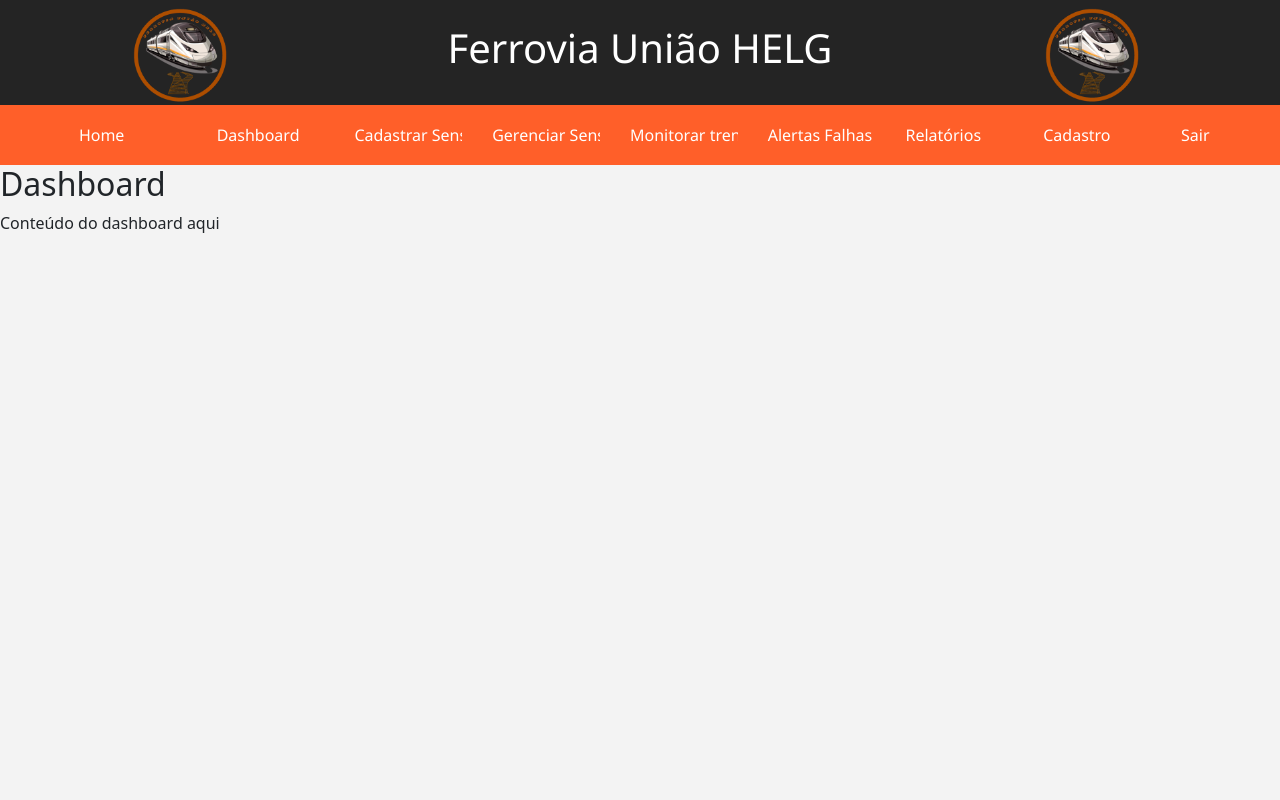
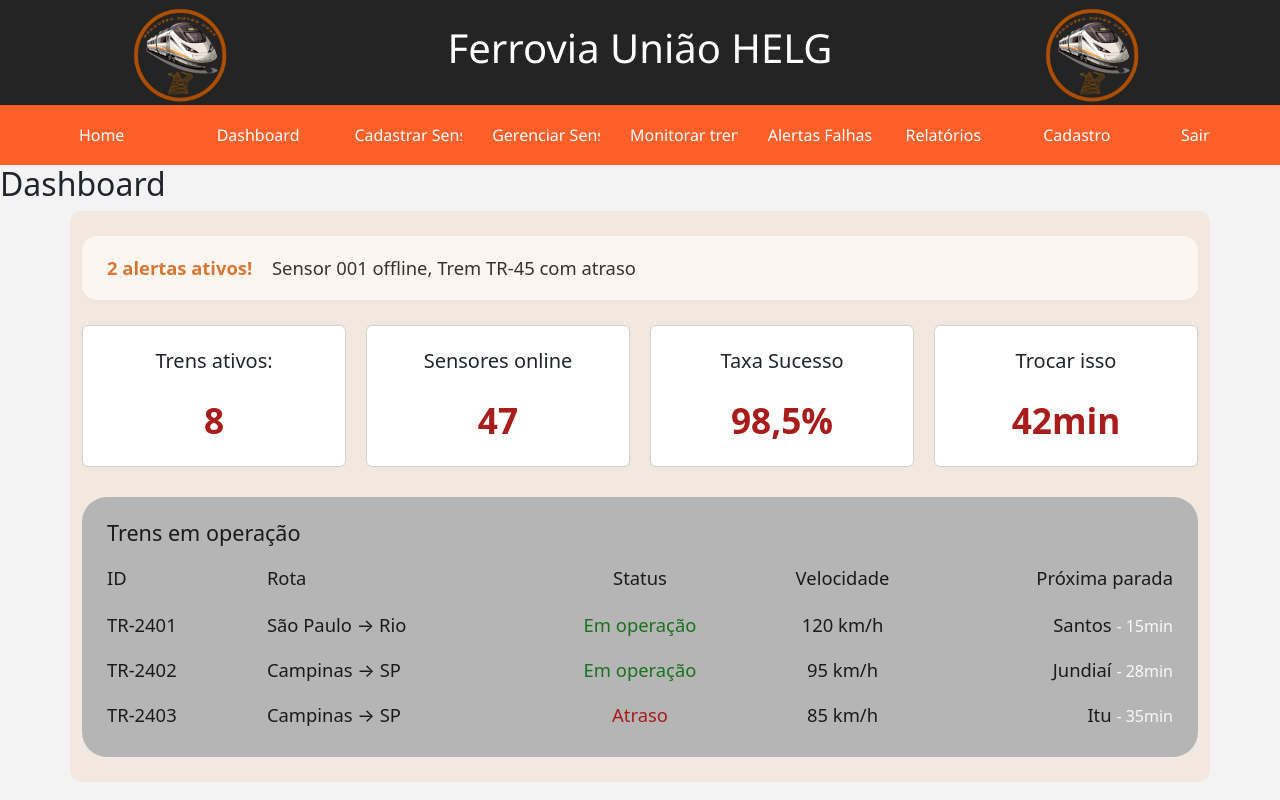
Before and after one commit to EduardoLopes17/SA-Ferrorama, a PHP site: page / in a window 1280 px wide, after a click on "Dashboard". Run offline with PHP 8.4, Linux system fonts and the light colour scheme.

Commit message:
add - criação do dashbord

```diff
--- a/assets/style/style.css
+++ b/assets/style/style.css
@@ -72,6 +72,120 @@
     margin: 150px auto;
     width: 1100px;
     border-radius: 30px;
+}
+
+.container {
+    width: 100%;
+    max-width: 1000px;
+    background-color: #f3e8df;
+    padding: 25px;
+    border-radius: 12px;
+}
+
+
+.alert-bar {
+    background-color: #fdf6f0;
+    padding: 18px 25px;
+    border-radius: 15px;
+    margin-bottom: 25px;
+    font-size: 1.15rem;
+    color: #333;
+    box-shadow: 0 2px 5px rgba(0,0,0,0.02);
+}
+
+.alert-title {
+    color: #d97736;
+    font-weight: bold;
+    margin-right: 15px;
+}
+
+
+.metrics-grid {
+    display: grid;
+    grid-template-columns: repeat(4, 1fr);
+    gap: 20px;
+    margin-bottom: 30px;
+}
+
+.card {
+    background-color: #b5b5b5;
+    padding: 20px;
+    border-radius: 25px;
+    text-align: center;
+    min-height: 140px;
+    display: flex;
+    flex-direction: column;
+    justify-content: space-between;
+}
+
+.card-title {
+    font-size: 1.25rem;
+    color: #1a1a1a;
+    font-weight: 500;
+}
+
+.card-value {
+    font-size: 2.2rem;
+    font-weight: bold;
+    margin-top: 10px;
+}
+
+
+.text-red {
+    color: #a81c1c;
+}
+
+
+.table-container {
+    background-color: #b5b5b5;
+    border-radius: 25px;
+    padding: 20px 25px;
+}
+
+.table-title {
+    font-size: 1.35rem;
+    color: #1a1a1a;
+    margin-bottom: 15px;
+    font-weight: 500;
+}
+
+table {
+    width: 100%;
+    border-collapse: collapse;
+    font-size: 1.15rem;
+}
+
+th {
+    font-weight: 500;
+    color: #1a1a1a;
+    padding-bottom: 12px;
+}
+
+td {
+    padding: 10px 0;
+    color: #1a1a1a;
+    vertical-align: middle;
+}
+
+
+.col-id { width: 15%; text-align: left; }
+.col-rota { width: 25%; text-align: left; }
+.col-status { width: 20%; text-align: center; }
+.col-vel { width: 18%; text-align: center; }
+.col-parada { width: 22%; text-align: right; }
+
+
+.status-ok {
+    color: #1b721d;
+}
+
+.status-delay {
+    color: #a81c1c;
+}
+
+.text-light {
+    color: #555;
+    font-size: 1rem;
 }
 
 
--- a/index.html
+++ b/index.html
@@ -76,7 +76,8 @@
         </div>
         <br>
         <br>
-        <center><h2 class="H222"> Rotas de trajeto </h2>
+        <center>
+            <h2 class="H222"> ROTAS E TRAJETO </h2>
 
             <div>
                 <center><img src="assets/img/trajeto trem.jpg" alt="">
@@ -86,7 +87,72 @@
 
     <div id="dashboard" class="content">
         <h2>Dashboard</h2>
-        <p>Conteúdo do dashboard aqui</p>
+        <div class="container">
+
+            <div class="alert-bar">
+                <span class="alert-title">2 alertas ativos!</span>
+                <span class="alert-text">Sensor 001 offline, Trem TR-45 com atraso</span>
+            </div>
+
+            <div class="metrics-grid">
+                <div class="card">
+                    <div class="card-title">Trens ativos:</div>
+                    <div class="card-value text-red">8</div>
+                </div>
+                <div class="card">
+                    <div class="card-title">Sensores online</div>
+                    <div class="card-value text-red">47</div>
+                </div>
+                <div class="card">
+                    <div class="card-title">Taxa Sucesso</div>
+                    <div class="card-value text-red">98,5%</div>
+                </div>
+                <div class="card">
+                    <div class="card-title">Trocar isso</div>
+                    <div class="card-value text-red">42min</div>
+                </div>
+            </div>
+
+            <div class="table-container">
+                <div class="table-title">Trens em operação</div>
+                <table>
+                    <thead>
+                        <tr>
+                            <th class="col-id">ID</th>
+                            <th class="col-rota">Rota</th>
+                            <th class="col-status">Status</th>
+                            <th class="col-vel">Velocidade</th>
+                            <th class="col-parada">Próxima parada</th>
+                        </tr>
+                    </thead>
+                    <tbody>
+                        <tr>
+                            <td class="col-id">TR-2401</td>
+                            <td class="col-rota">São Paulo &rarr; Rio</td>
+                            <td class="col-status status-ok">Em operação</td>
+                            <td class="col-vel">120 km/h</td>
+                            <td class="col-parada">Santos <span class="text-light">- 15min</span></td>
+                        </tr>
+                        <tr>
+                            <td class="col-id">TR-2402</td>
+                            <td class="col-rota">Campinas &rarr; SP</td>
+                            <td class="col-status status-ok">Em operação</td>
+                            <td class="col-vel">95 km/h</td>
+                            <td class="col-parada">Jundiaí <span class="text-light">- 28min</span></td>
+                        </tr>
+                        <tr>
+                            <td class="col-id">TR-2403</td>
+                            <td class="col-rota">Campinas &rarr; SP</td>
+                            <td class="col-status status-delay">Atraso</td>
+                            <td class="col-vel">85 km/h</td>
+                            <td class="col-parada">Itu <span class="text-light">- 35min</span></td>
+                        </tr>
+                    </tbody>
+                </table>
+            </div>
+
+        </div>
+
     </div>
 
 
```
Lines whose indentation alone changed are shown as unchanged.
